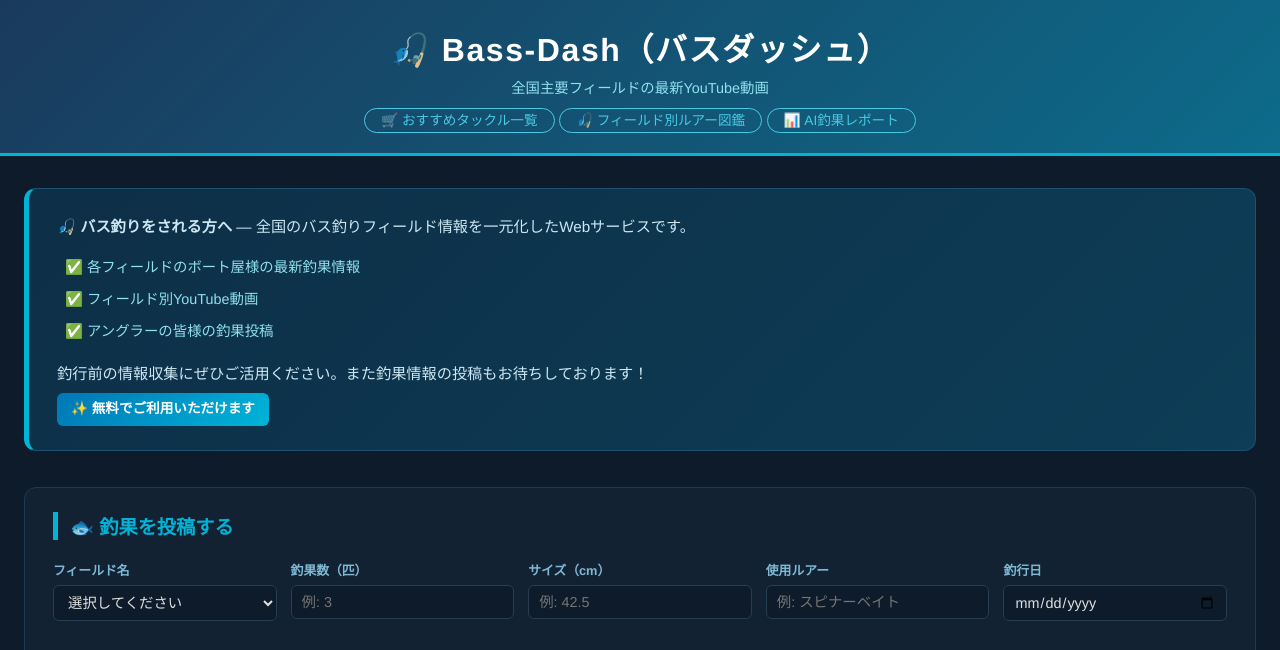
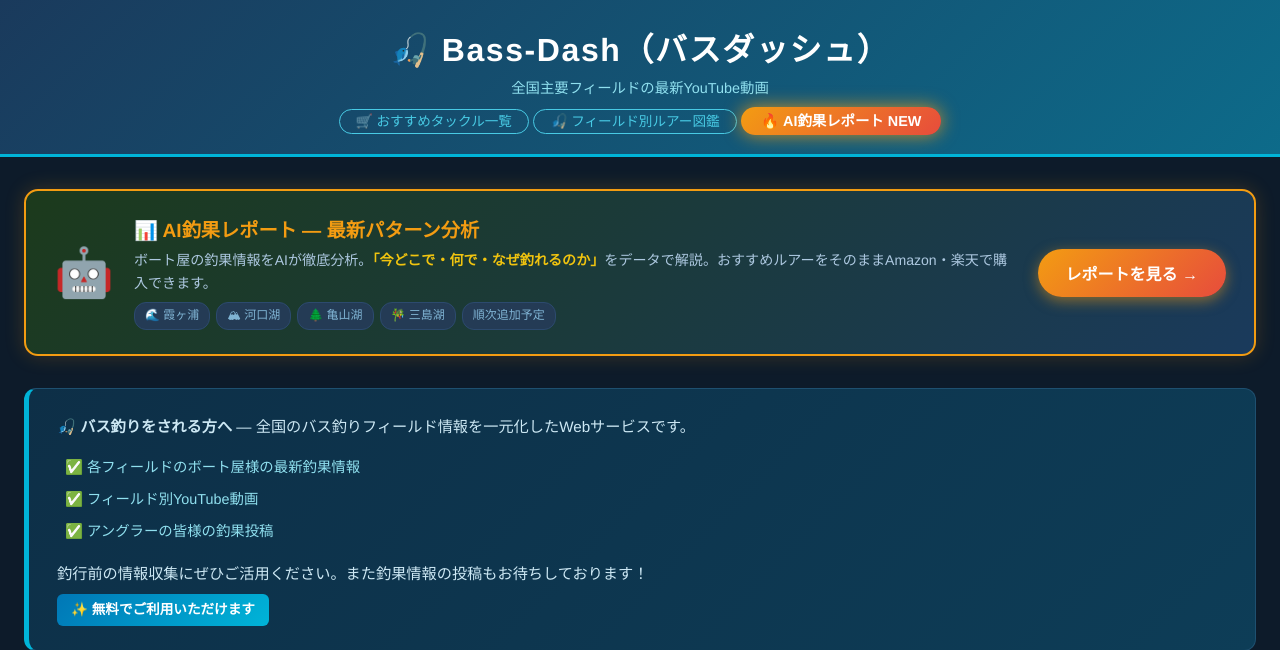
Before and after one commit to boomao-bass-fishing/bass-fishing-app, a Flask app: template templates/index.html in a window 1280 px wide. Shown: the top 650 px of the page. Run offline with Flask 3, Linux system fonts and the light colour scheme; the template is opened without the code that fills it, so the values that code supplies are empty; some libraries are stand-ins or nearby versions.

Commit message:
AI釣果レポートをトップページで目立つよう装飾
- ナビリンクをオレンジ→赤グラデ＋グロー点滅アニメーションで強調
- メインコンテンツ先頭にプロモバナーカードを追加

Co-Authored-By: Claude Sonnet 4.6 <noreply@anthropic.com>

```diff
--- a/templates/index.html
+++ b/templates/index.html
@@ -51,6 +51,98 @@
     header nav a:hover {
       background: #48cae4;
       color: #0d1b2a;
+    }
+
+    header nav a.nav-report {
+      background: linear-gradient(135deg, #f39c12, #e74c3c);
+      color: #fff;
+      border: none;
+      font-weight: bold;
+      font-size: 0.9rem;
+      padding: 6px 20px;
+      box-shadow: 0 0 12px rgba(243,156,18,0.6);
+      animation: pulse-nav 2s ease-in-out infinite;
+    }
+
+    header nav a.nav-report:hover {
+      background: linear-gradient(135deg, #e67e22, #c0392b);
+      color: #fff;
+      box-shadow: 0 0 20px rgba(243,156,18,0.9);
+    }
+
+    @keyframes pulse-nav {
+      0%, 100% { box-shadow: 0 0 10px rgba(243,156,18,0.5); }
+      50%       { box-shadow: 0 0 22px rgba(243,156,18,0.95); }
+    }
+
+    .report-promo {
+      background: linear-gradient(135deg, #1c3a1c, #1a3a5c);
+      border: 2px solid #f39c12;
+      border-radius: 14px;
+      padding: 24px 28px;
+      margin-bottom: 32px;
+      display: flex;
+      align-items: center;
+      gap: 20px;
+      flex-wrap: wrap;
+      box-shadow: 0 0 20px rgba(243,156,18,0.2);
+    }
+
+    .report-promo-icon {
+      font-size: 3rem;
+      flex-shrink: 0;
+    }
+
+    .report-promo-body {
+      flex: 1;
+      min-width: 200px;
+    }
+
+    .report-promo-body h2 {
+      font-size: 1.2rem;
+      color: #f39c12;
+      margin-bottom: 6px;
+    }
+
+    .report-promo-body p {
+      font-size: 0.88rem;
+      color: #adc8e0;
+      line-height: 1.6;
+    }
+
+    .report-promo-body .fields-tag {
+      margin-top: 8px;
+      display: flex;
+      flex-wrap: wrap;
+      gap: 6px;
+    }
+
+    .report-promo-body .fields-tag span {
+      background: #243b55;
+      color: #7fb3d3;
+      font-size: 0.75rem;
+      padding: 2px 10px;
+      border-radius: 12px;
+      border: 1px solid #2c4a6e;
+    }
+
+    .report-promo-btn {
+      display: inline-block;
+      background: linear-gradient(135deg, #f39c12, #e74c3c);
+      color: #fff;
+      font-weight: bold;
+      font-size: 1rem;
+      padding: 12px 28px;
+      border-radius: 30px;
+      text-decoration: none;
+      white-space: nowrap;
+      box-shadow: 0 4px 14px rgba(243,156,18,0.5);
+      transition: transform 0.15s, box-shadow 0.15s;
+    }
+
+    .report-promo-btn:hover {
+      transform: translateY(-2px);
+      box-shadow: 0 6px 20px rgba(243,156,18,0.8);
     }
 
     main {
@@ -607,11 +699,28 @@
     <nav>
       <a href="/tackle">🛒 おすすめタックル一覧</a>
       <a href="/field-guide">🎣 フィールド別ルアー図鑑</a>
-      <a href="/reports">📊 AI釣果レポート</a>
+      <a href="/reports" class="nav-report">🔥 AI釣果レポート NEW</a>
     </nav>
   </header>
 
   <main>
+    <!-- AI釣果レポート プロモバナー -->
+    <div class="report-promo">
+      <div class="report-promo-icon">🤖</div>
+      <div class="report-promo-body">
+        <h2>📊 AI釣果レポート — 最新パターン分析</h2>
+        <p>ボート屋の釣果情報をAIが徹底分析。<strong style="color:#f1c40f">「今どこで・何で・なぜ釣れるのか」</strong>をデータで解説。おすすめルアーをそのままAmazon・楽天で購入できます。</p>
+        <div class="fields-tag">
+          <span>🌊 霞ヶ浦</span>
+          <span>🏔 河口湖</span>
+          <span>🌲 亀山湖</span>
+          <span>🎋 三島湖</span>
+          <span>順次追加予定</span>
+        </div>
+      </div>
+      <a href="/reports" class="report-promo-btn">レポートを見る →</a>
+    </div>
+
     <!-- サービス紹介 -->
     <section class="about-banner">
       <p>🎣 <strong>バス釣りをされる方へ</strong> — 全国のバス釣りフィールド情報を一元化したWebサービスです。</p>
```
